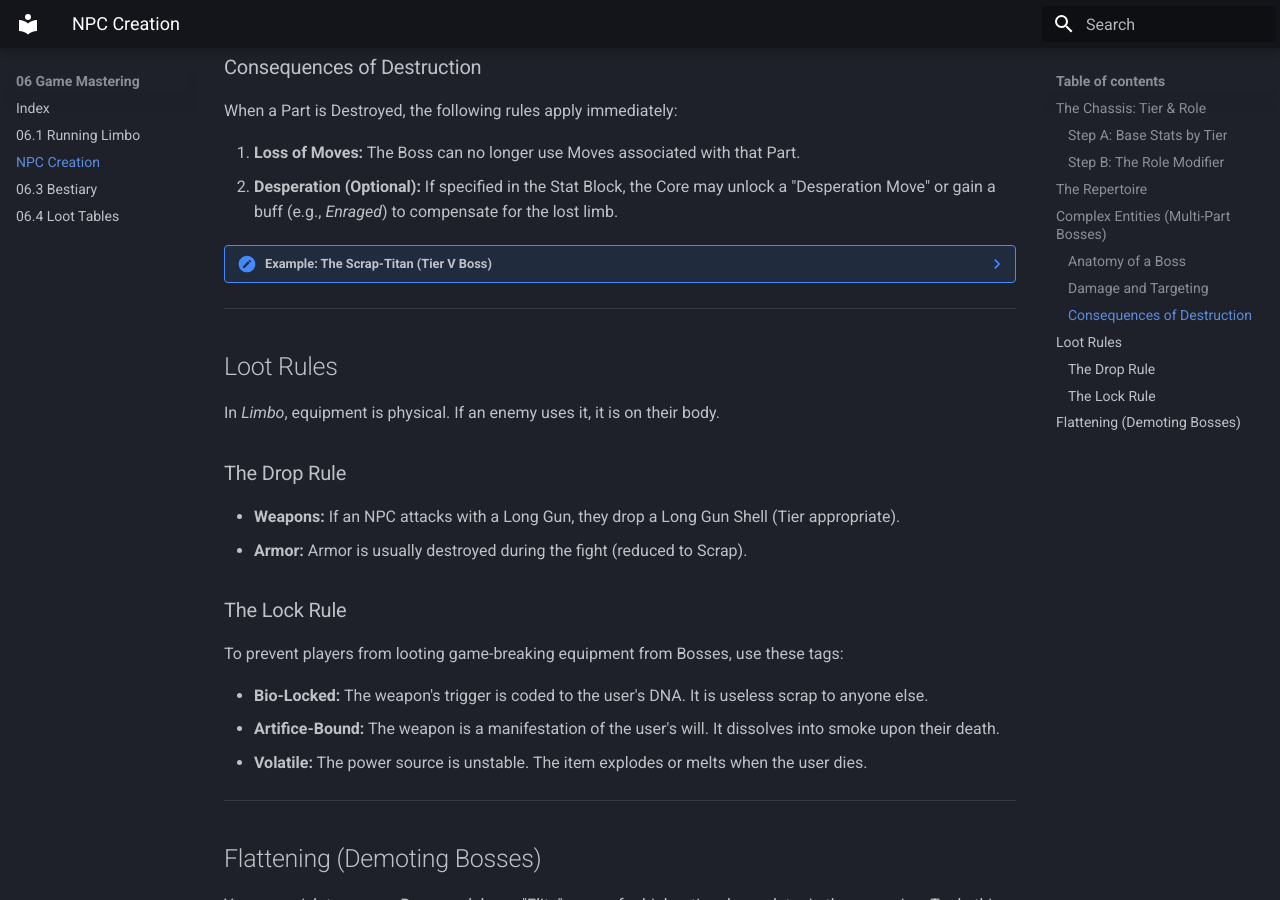
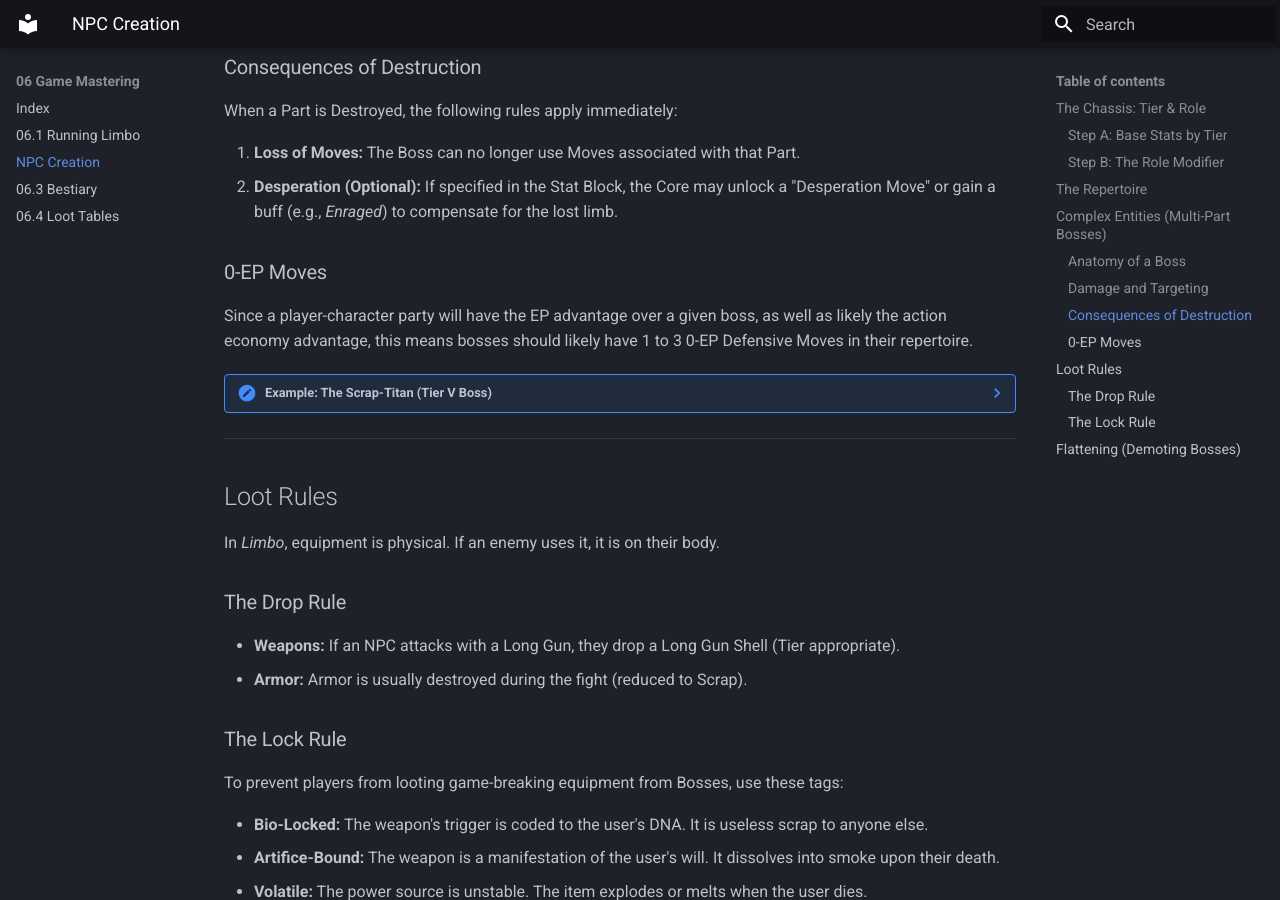
Before and after one commit to Bonfou/LimboRPG, an MkDocs documentation site: the page built from docs/06_Game_Mastering/06.2_NPC_Creation.md, in a window 1280 px wide and 900 px high, scrolled down 2100 px. Built offline with MkDocs 1.6.1 and Material for MkDocs 9.7.7, drawn with Linux system fonts in a browser that asks for light colours.

```diff
--- a/docs/06_Game_Mastering/06.2_NPC_Creation.md
+++ b/docs/06_Game_Mastering/06.2_NPC_Creation.md
@@ -58,6 +58,8 @@ When a Part is Destroyed, the following rules apply immediately:
 
 1.  **Loss of Moves:** The Boss can no longer use Moves associated with that Part.
 2.  **Desperation (Optional):** If specified in the Stat Block, the Core may unlock a "Desperation Move" or gain a buff (e.g., *Enraged*) to compensate for the lost limb.
+### 0-EP Moves
+Since a player-character party will have the EP advantage over a given boss, as well as likely the action economy advantage, this means bosses should likely have 1 to 3 0-EP Defensive Moves in their repertoire.
 
 ??? note "Example: The Scrap-Titan (Tier V Boss)"
     * **Total HP:** 240. Actions: 4.
```
Also changed, not shown: docs/03_Classes/03.2_Nitro.md (+4 -4 lines).
